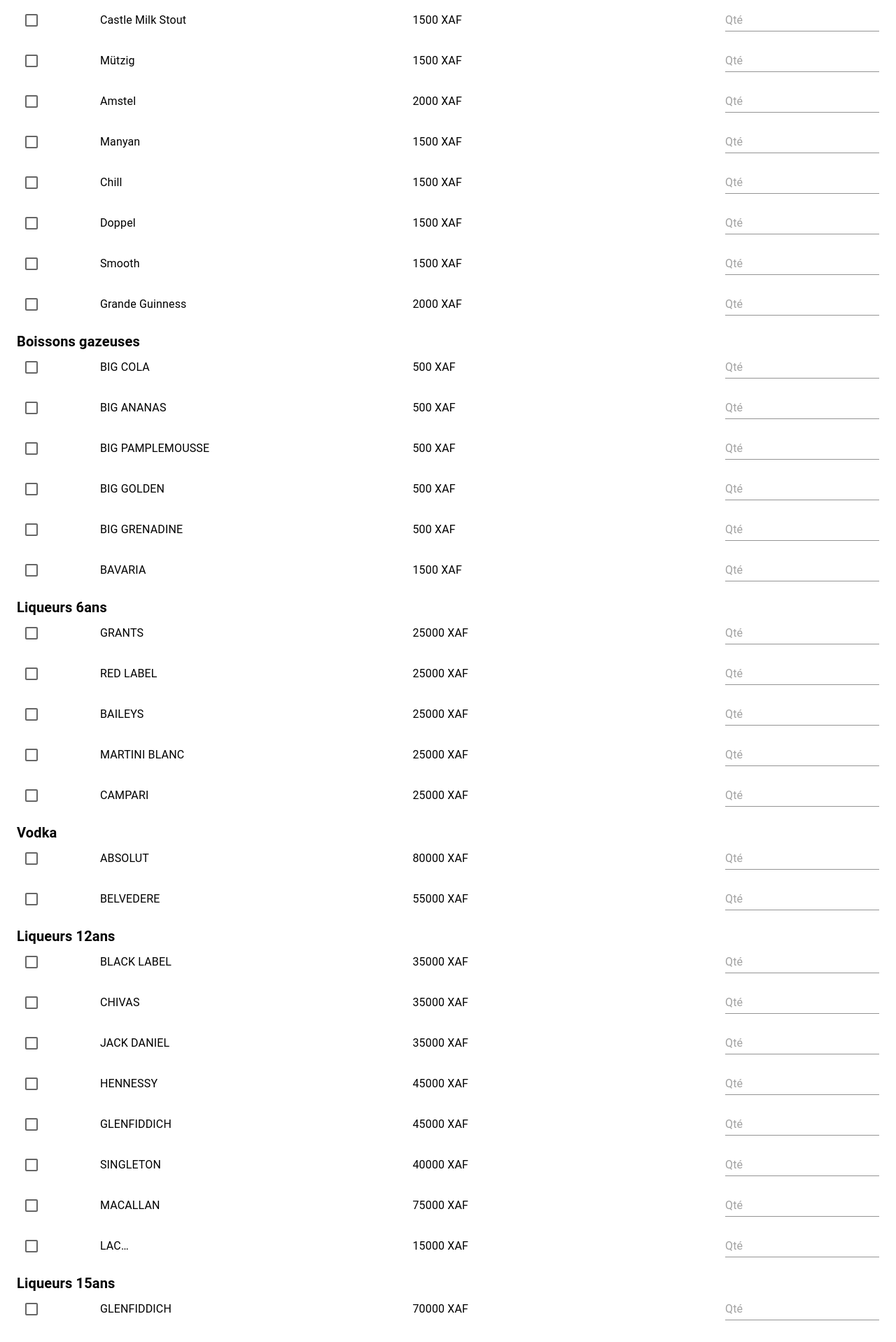
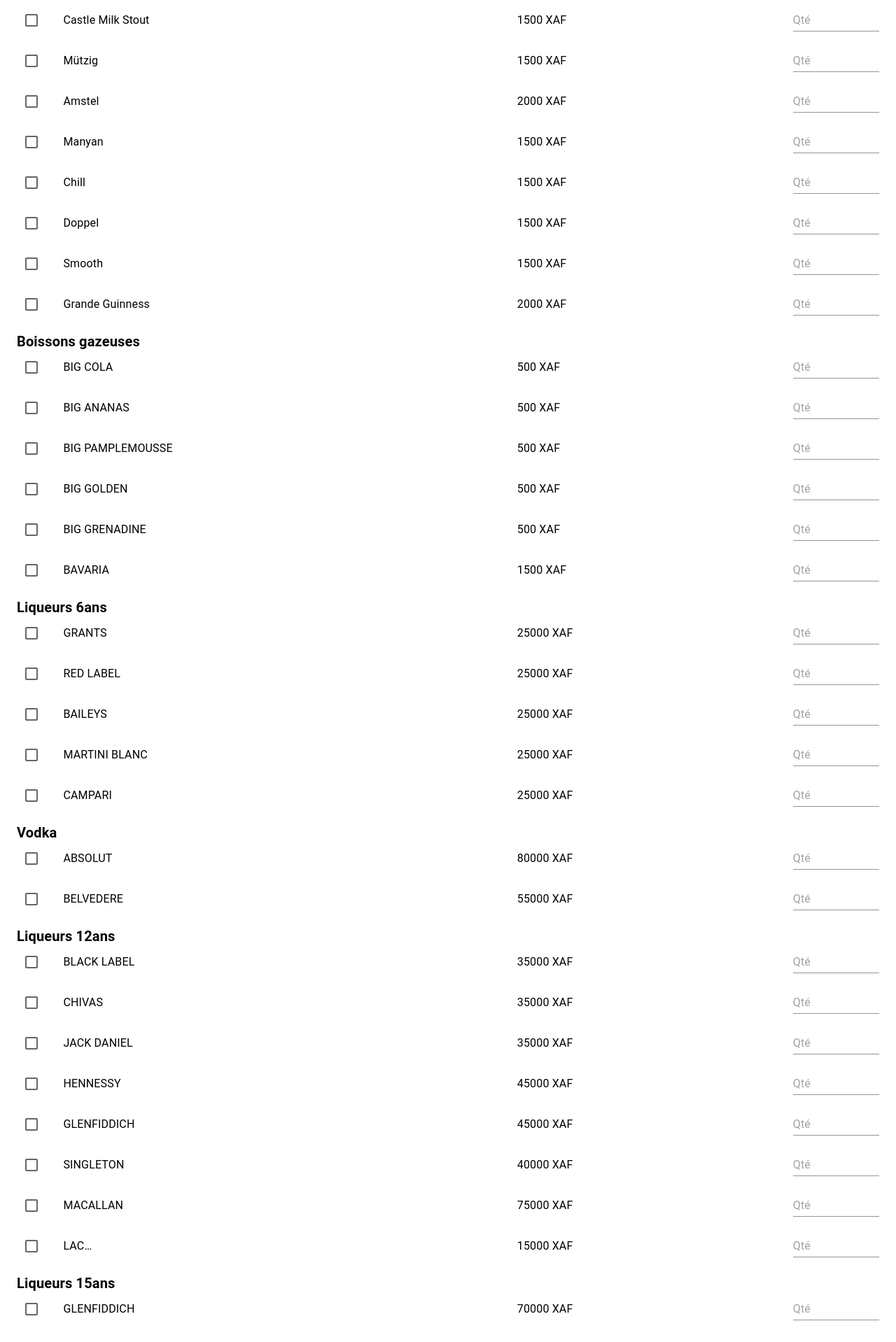
Before and after one commit to Nsanga/big-paradize, a React (Create React App) app: page /drinks in a window 1280 px wide. Shown: the part 760-2678 px from the top of the page at 70% size. Built offline with nearby package versions, Linux system fonts and the light colour scheme.

Commit message:
first commit

```diff
--- a/src/views/Drinks/index.js
+++ b/src/views/Drinks/index.js
@@ -49,18 +49,19 @@
                 {fakeData
                     .filter((item) => item.type === 'drink' && item.category === 'alcoolique')
                     .map((drink) => (
-                        <Box key={drink.id} display="flex" flexDirection="row" alignItems="center" mb={2} justifyContent="space-between">
+                        <Box key={drink.id} display="flex" flexDirection="row" alignItems="center" mb={2} justifyContent="space-between" gap>
                             <Checkbox
                                 checked={selectedDrinks.includes(drink.id)}
                                 onChange={() => handleCheckboxChange(drink.id)}
                                 color="primary"
                             />
-                            <Box style={{ width: '30%' }}>
+                            <Box style={{ width: '50%', marginRight: '8px' }}>
                                 <Typography>{drink.nom}</Typography>
                             </Box>
                             <Box style={{ width: '30%' }}>
                                 <Typography>{drink.prix} XAF</Typography>
                             </Box>
+                            <Box width='10%'>
                             <Input
                                 placeholder="Qté"
                                 type="number"
@@ -68,6 +69,7 @@
                                 value={quantityValues[drink.id] || ''}
                                 onChange={(e) => handleQuantityChange(drink.id, e.target.value)}
                             />
+                            </Box>
                         </Box>
                     ))}
 
@@ -77,18 +79,19 @@
                 {fakeData
                     .filter((item) => item.type === 'drink' && item.category === 'gazeuse')
                     .map((drink) => (
-                        <Box key={drink.id} display="flex" flexDirection="row" alignItems="center" mb={2} justifyContent="space-between">
+                        <Box key={drink.id} display="flex" flexDirection="row" alignItems="center" mb={2} justifyContent="space-between" gap>
                             <Checkbox
                                 checked={selectedDrinks.includes(drink.id)}
                                 onChange={() => handleCheckboxChange(drink.id)}
                                 color="primary"
                             />
-                            <Box style={{ width: '30%' }}>
+                            <Box style={{ width: '50%', marginRight: '8px' }}>
                                 <Typography>{drink.nom}</Typography>
                             </Box>
                             <Box style={{ width: '30%' }}>
                                 <Typography>{drink.prix} XAF</Typography>
                             </Box>
+                            <Box width='10%'>
                             <Input
                                 placeholder="Qté"
                                 type="number"
@@ -96,6 +99,7 @@
                                 value={quantityValues[drink.id] || ''}
                                 onChange={(e) => handleQuantityChange(drink.id, e.target.value)}
                             />
+                            </Box>
                         </Box>
                     ))}
 
@@ -105,18 +109,19 @@
                 {fakeData
                     .filter((item) => item.type === 'drink' && item.category === 'liqueurs-6')
                     .map((drink) => (
-                        <Box key={drink.id} display="flex" flexDirection="row" alignItems="center" mb={2} justifyContent="space-between">
+                        <Box key={drink.id} display="flex" flexDirection="row" alignItems="center" mb={2} justifyContent="space-between" gap>
                             <Checkbox
                                 checked={selectedDrinks.includes(drink.id)}
                                 onChange={() => handleCheckboxChange(drink.id)}
                                 color="primary"
                             />
-                            <Box style={{ width: '30%' }}>
+                            <Box style={{ width: '50%', marginRight: '8px' }}>
                                 <Typography>{drink.nom}</Typography>
                             </Box>
                             <Box style={{ width: '30%' }}>
                                 <Typography>{drink.prix} XAF</Typography>
                             </Box>
+                            <Box width='10%'>
                             <Input
                                 placeholder="Qté"
                                 type="number"
@@ -124,6 +129,7 @@
                                 value={quantityValues[drink.id] || ''}
                                 onChange={(e) => handleQuantityChange(drink.id, e.target.value)}
                             />
+                            </Box>
                         </Box>
                     ))}
 
@@ -133,18 +139,19 @@
                 {fakeData
                     .filter((item) => item.type === 'drink' && item.category === 'vodka')
                     .map((drink) => (
-                        <Box key={drink.id} display="flex" flexDirection="row" alignItems="center" mb={2} justifyContent="space-between">
+                        <Box key={drink.id} display="flex" flexDirection="row" alignItems="center" mb={2} justifyContent="space-between" gap>
                             <Checkbox
                                 checked={selectedDrinks.includes(drink.id)}
                                 onChange={() => handleCheckboxChange(drink.id)}
                                 color="primary"
                             />
-                            <Box style={{ width: '30%' }}>
+                            <Box style={{ width: '50%', marginRight: '8px' }}>
                                 <Typography>{drink.nom}</Typography>
                             </Box>
                             <Box style={{ width: '30%' }}>
                                 <Typography>{drink.prix} XAF</Typography>
                             </Box>
+                            <Box width='10%'>
                             <Input
                                 placeholder="Qté"
                                 type="number"
@@ -152,6 +159,7 @@
                                 value={quantityValues[drink.id] || ''}
                                 onChange={(e) => handleQuantityChange(drink.id, e.target.value)}
                             />
+                            </Box>
                         </Box>
                     ))}
 
@@ -161,18 +169,19 @@
                 {fakeData
                     .filter((item) => item.type === 'drink' && item.category === 'liqueurs-12')
                     .map((drink) => (
-                        <Box key={drink.id} display="flex" flexDirection="row" alignItems="center" mb={2} justifyContent="space-between">
+                        <Box key={drink.id} display="flex" flexDirection="row" alignItems="center" mb={2} justifyContent="space-between" gap>
                             <Checkbox
                                 checked={selectedDrinks.includes(drink.id)}
                                 onChange={() => handleCheckboxChange(drink.id)}
                                 color="primary"
                             />
-                            <Box style={{ width: '30%' }}>
+                            <Box style={{ width: '50%', marginRight: '8px' }}>
                                 <Typography>{drink.nom}</Typography>
                             </Box>
                             <Box style={{ width: '30%' }}>
                                 <Typography>{drink.prix} XAF</Typography>
                             </Box>
+                            <Box width='10%'>
                             <Input
                                 placeholder="Qté"
                                 type="number"
@@ -180,6 +189,7 @@
                                 value={quantityValues[drink.id] || ''}
                                 onChange={(e) => handleQuantityChange(drink.id, e.target.value)}
                             />
+                            </Box>
                         </Box>
                     ))}
 
@@ -189,18 +199,19 @@
                 {fakeData
                     .filter((item) => item.type === 'drink' && item.category === 'liqueurs-15')
                     .map((drink) => (
-                        <Box key={drink.id} display="flex" flexDirection="row" alignItems="center" mb={2} justifyContent="space-between">
+                        <Box key={drink.id} display="flex" flexDirection="row" alignItems="center" mb={2} justifyContent="space-between" gap>
                             <Checkbox
                                 checked={selectedDrinks.includes(drink.id)}
                                 onChange={() => handleCheckboxChange(drink.id)}
                                 color="primary"
                             />
-                            <Box style={{ width: '30%' }}>
+                            <Box style={{ width: '50%', marginRight: '8px' }}>
                                 <Typography>{drink.nom}</Typography>
                             </Box>
                             <Box style={{ width: '30%' }}>
                                 <Typography>{drink.prix} XAF</Typography>
                             </Box>
+                            <Box width='10%'>
                             <Input
                                 placeholder="Qté"
                                 type="number"
@@ -208,6 +219,7 @@
                                 value={quantityValues[drink.id] || ''}
                                 onChange={(e) => handleQuantityChange(drink.id, e.target.value)}
                             />
+                            </Box>
                         </Box>
                     ))}
 
@@ -217,18 +229,19 @@
                 {fakeData
                     .filter((item) => item.type === 'drink' && item.category === 'liqueurs-18')
                     .map((drink) => (
-                        <Box key={drink.id} display="flex" flexDirection="row" alignItems="center" mb={2} justifyContent="space-between">
+                        <Box key={drink.id} display="flex" flexDirection="row" alignItems="center" mb={2} justifyContent="space-between" gap>
                             <Checkbox
                                 checked={selectedDrinks.includes(drink.id)}
                                 onChange={() => handleCheckboxChange(drink.id)}
                                 color="primary"
                             />
-                            <Box style={{ width: '30%' }}>
+                            <Box style={{ width: '50%', marginRight: '8px' }}>
                                 <Typography>{drink.nom}</Typography>
                             </Box>
                             <Box style={{ width: '30%' }}>
                                 <Typography>{drink.prix} XAF</Typography>
                             </Box>
+                            <Box width='10%'>
                             <Input
                                 placeholder="Qté"
                                 type="number"
@@ -236,6 +249,7 @@
                                 value={quantityValues[drink.id] || ''}
                                 onChange={(e) => handleQuantityChange(drink.id, e.target.value)}
                             />
+                            </Box>
                         </Box>
                     ))}
 
@@ -245,18 +259,19 @@
                 {fakeData
                     .filter((item) => item.type === 'drink' && item.category === 'champagne')
                     .map((drink) => (
-                        <Box key={drink.id} display="flex" flexDirection="row" alignItems="center" mb={2} justifyContent="space-between">
+                        <Box key={drink.id} display="flex" flexDirection="row" alignItems="center" mb={2} justifyContent="space-between" gap>
                             <Checkbox
                                 checked={selectedDrinks.includes(drink.id)}
                                 onChange={() => handleCheckboxChange(drink.id)}
                                 color="primary"
                             />
-                            <Box style={{ width: '30%' }}>
+                            <Box style={{ width: '50%', marginRight: '8px' }}>
                                 <Typography>{drink.nom}</Typography>
                             </Box>
                             <Box style={{ width: '30%' }}>
                                 <Typography>{drink.prix} XAF</Typography>
                             </Box>
+                            <Box width='10%'>
                             <Input
                                 placeholder="Qté"
                                 type="number"
@@ -264,6 +279,7 @@
                                 value={quantityValues[drink.id] || ''}
                                 onChange={(e) => handleQuantityChange(drink.id, e.target.value)}
                             />
+                            </Box>
                         </Box>
                     ))}
 
@@ -273,18 +289,19 @@
                 {fakeData
                     .filter((item) => item.type === 'drink' && item.category === 'vin-moeleux')
                     .map((drink) => (
-                        <Box key={drink.id} display="flex" flexDirection="row" alignItems="center" mb={2} justifyContent="space-between">
+                        <Box key={drink.id} display="flex" flexDirection="row" alignItems="center" mb={2} justifyContent="space-between" gap>
                             <Checkbox
                                 checked={selectedDrinks.includes(drink.id)}
                                 onChange={() => handleCheckboxChange(drink.id)}
                                 color="primary"
                             />
-                            <Box style={{ width: '30%' }}>
+                            <Box style={{ width: '50%', marginRight: '8px' }}>
                                 <Typography>{drink.nom}</Typography>
                             </Box>
                             <Box style={{ width: '30%' }}>
                                 <Typography>{drink.prix} XAF</Typography>
                             </Box>
+                            <Box width='10%'>
                             <Input
                                 placeholder="Qté"
                                 type="number"
@@ -292,6 +309,7 @@
                                 value={quantityValues[drink.id] || ''}
                                 onChange={(e) => handleQuantityChange(drink.id, e.target.value)}
                             />
+                            </Box>
                         </Box>
                     ))}
 
@@ -301,18 +319,19 @@
                 {fakeData
                     .filter((item) => item.type === 'drink' && item.category === 'vin-blanc-secs')
                     .map((drink) => (
-                        <Box key={drink.id} display="flex" flexDirection="row" alignItems="center" mb={2} justifyContent="space-between">
+                        <Box key={drink.id} display="flex" flexDirection="row" alignItems="center" mb={2} justifyContent="space-between" gap>
                             <Checkbox
                                 checked={selectedDrinks.includes(drink.id)}
                                 onChange={() => handleCheckboxChange(drink.id)}
                                 color="primary"
                             />
-                            <Box style={{ width: '30%' }}>
+                            <Box style={{ width: '50%', marginRight: '8px' }}>
                                 <Typography>{drink.nom}</Typography>
                             </Box>
                             <Box style={{ width: '30%' }}>
                                 <Typography>{drink.prix} XAF</Typography>
                             </Box>
+                            <Box width='10%'>
                             <Input
                                 placeholder="Qté"
                                 type="number"
@@ -320,6 +339,7 @@
                                 value={quantityValues[drink.id] || ''}
                                 onChange={(e) => handleQuantityChange(drink.id, e.target.value)}
                             />
+                            </Box>
                         </Box>
                     ))}
 
@@ -329,18 +349,19 @@
                 {fakeData
                     .filter((item) => item.type === 'drink' && item.category === 'vin-rosés')
                     .map((drink) => (
-                        <Box key={drink.id} display="flex" flexDirection="row" alignItems="center" mb={2} justifyContent="space-between">
+                        <Box key={drink.id} display="flex" flexDirection="row" alignItems="center" mb={2} justifyContent="space-between" gap>
                             <Checkbox
                                 checked={selectedDrinks.includes(drink.id)}
                                 onChange={() => handleCheckboxChange(drink.id)}
                                 color="primary"
                             />
-                            <Box style={{ width: '30%' }}>
+                            <Box style={{ width: '50%', marginRight: '8px' }}>
                                 <Typography>{drink.nom}</Typography>
                             </Box>
                             <Box style={{ width: '30%' }}>
                                 <Typography>{drink.prix} XAF</Typography>
                             </Box>
+                            <Box width='10%'>
                             <Input
                                 placeholder="Qté"
                                 type="number"
@@ -348,6 +369,7 @@
                                 value={quantityValues[drink.id] || ''}
                                 onChange={(e) => handleQuantityChange(drink.id, e.target.value)}
                             />
+                            </Box>
                         </Box>
                     ))}
 
@@ -357,18 +379,19 @@
                 {fakeData
                     .filter((item) => item.type === 'drink' && item.category === 'vin-rouges')
                     .map((drink) => (
-                        <Box key={drink.id} display="flex" flexDirection="row" alignItems="center" mb={2} justifyContent="space-between">
+                        <Box key={drink.id} display="flex" flexDirection="row" alignItems="center" mb={2} justifyContent="space-between" gap>
                             <Checkbox
                                 checked={selectedDrinks.includes(drink.id)}
                                 onChange={() => handleCheckboxChange(drink.id)}
                                 color="primary"
                             />
-                            <Box style={{ width: '30%' }}>
+                            <Box style={{ width: '50%', marginRight: '8px' }}>
                                 <Typography>{drink.nom}</Typography>
                             </Box>
                             <Box style={{ width: '30%' }}>
                                 <Typography>{drink.prix} XAF</Typography>
                             </Box>
+                            <Box width='10%'>
                             <Input
                                 placeholder="Qté"
                                 type="number"
@@ -376,6 +399,7 @@
                                 value={quantityValues[drink.id] || ''}
                                 onChange={(e) => handleQuantityChange(drink.id, e.target.value)}
                             />
+                            </Box>
                         </Box>
                     ))}
 
@@ -385,18 +409,19 @@
                 {fakeData
                     .filter((item) => item.type === 'drink' && item.category === 'digestif')
                     .map((drink) => (
-                        <Box key={drink.id} display="flex" flexDirection="row" alignItems="center" mb={2} justifyContent="space-between">
+                        <Box key={drink.id} display="flex" flexDirection="row" alignItems="center" mb={2} justifyContent="space-between" gap>
                             <Checkbox
                                 checked={selectedDrinks.includes(drink.id)}
                                 onChange={() => handleCheckboxChange(drink.id)}
                                 color="primary"
                             />
-                            <Box style={{ width: '30%' }}>
+                            <Box style={{ width: '50%', marginRight: '8px' }}>
                                 <Typography>{drink.nom}</Typography>
                             </Box>
                             <Box style={{ width: '30%' }}>
                                 <Typography>{drink.prix} XAF</Typography>
                             </Box>
+                            <Box width='10%'>
                             <Input
                                 placeholder="Qté"
                                 type="number"
@@ -404,6 +429,7 @@
                                 value={quantityValues[drink.id] || ''}
                                 onChange={(e) => handleQuantityChange(drink.id, e.target.value)}
                             />
+                            </Box>
                         </Box>
                     ))}
             </Box>
--- a/src/views/Foods/index.js
+++ b/src/views/Foods/index.js
@@ -54,12 +54,13 @@
                                 onChange={() => handleCheckboxChange(food.id)}
                                 color="primary"
                             />
-                            <Box style={{ width: '30%' }}>
+                            <Box style={{ width: '30%', marginRight: '8px' }}>
                                 <Typography>{food.nom}</Typography>
                             </Box>
                             <Box style={{ width: '30%' }}>
                                 <Typography>{food.prix} XAF</Typography>
                             </Box>
+                            <Box width='10%'>
                                 <Input
                                     placeholder="Qté"
                                     type="number"
@@ -67,6 +68,7 @@
                                     value={quantityValues[food.id] || ''}
                                     onChange={(e) => handleQuantityChange(food.id, e.target.value)}
                                 />
+                            </Box>
                         </Box>
                     ))}
             </Box>
```
Lines whose indentation alone changed are shown as unchanged.
